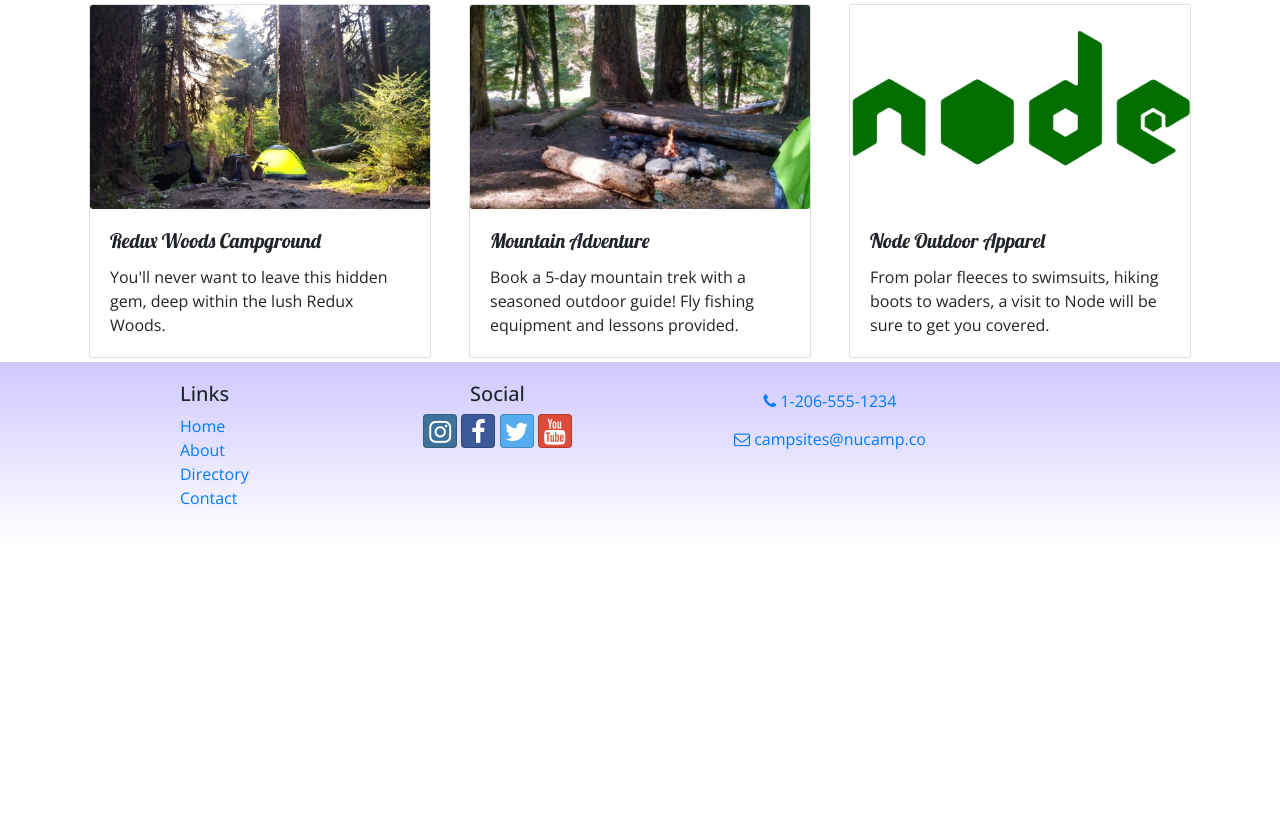
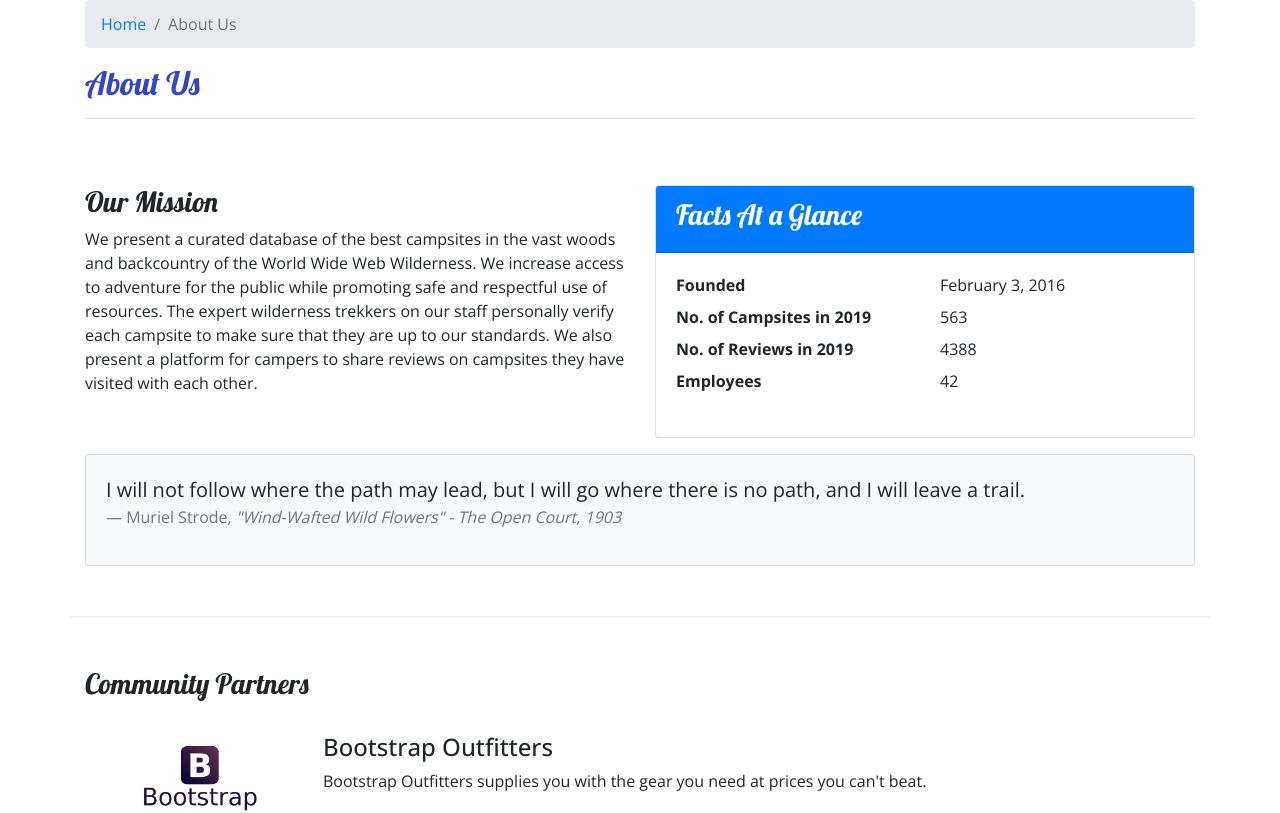
Before and after one commit to mzrickers/nucampsiteReact, a React (Create React App) app: page /aboutus in a window 1280 px wide. Before the commit this address led to /home. Shown: the part 220-1033 px from the top of the page. Before the commit the page ends 800 px from the top, so only its background shows below. Built offline with nearby package versions, Linux system fonts and the light colour scheme.

Commit message:
Week 3 Assignment

```diff
--- /dev/null
+++ b/src/components/AboutComponent.js
@@ -0,0 +1,95 @@
+import React from 'react';
+import { Breadcrumb, BreadcrumbItem, Card, CardBody, CardHeader, Media } from 'reactstrap';
+import { Link } from 'react-router-dom';
+
+
+
+
+function RenderPartner({partner}) {
+    if (partner) {
+        return (
+            <React.Fragment>
+                <Media object src={partner.image} alt={partner.name} width='150' />
+                <Media body className="ml-5 mb-4">
+                    <Media heading>{partner.name}</Media>{partner.description}
+                </Media>
+            </React.Fragment>
+        )
+    }
+    return <div />;
+}
+
+
+function About(props) {
+
+    const partners = props.partners.map(partner => {
+        return (
+            <Media tag="li" key={partner.id}>
+                <RenderPartner partner={partner} />
+            </Media>
+        );
+    });
+
+    return (
+        <div className="container">
+            <div className="row">
+                <div className="col">
+                    <Breadcrumb>
+                        <BreadcrumbItem><Link to="/home">Home</Link></BreadcrumbItem>
+                        <BreadcrumbItem active>About Us</BreadcrumbItem>
+                    </Breadcrumb>
+                    <h2>About Us</h2>
+                    <hr />
+                </div>
+            </div>
+            <div className="row row-content">
+                <div className="col-sm-6">
+                    <h3>Our Mission</h3>
+                    <p>We present a curated database of the best campsites in the vast woods and backcountry of the World Wide Web Wilderness. We increase access to adventure for the public while promoting safe and respectful use of resources. The expert wilderness trekkers on our staff personally verify each campsite to make sure that they are up to our standards. We also present a platform for campers to share reviews on campsites they have visited with each other.</p>
+                </div>
+                <div className="col-sm-6">
+                    <Card>
+                        <CardHeader className="bg-primary text-white"><h3>Facts At a Glance</h3></CardHeader>
+                        <CardBody>
+                            <dl className="row">
+                                <dt className="col-6">Founded</dt>
+                                <dd className="col-6">February 3, 2016</dd>
+                                <dt className="col-6">No. of Campsites in 2019</dt>
+                                <dd className="col-6">563</dd>
+                                <dt className="col-6">No. of Reviews in 2019</dt>
+                                <dd className="col-6">4388</dd>
+                                <dt className="col-6">Employees</dt>
+                                <dd className="col-6">42</dd>
+                            </dl>
+                        </CardBody>
+                    </Card>
+                </div>
+                <div className="col">
+                    <Card className="bg-light mt-3">
+                        <CardBody>
+                            <blockquote className="blockquote">
+                                <p className="mb-0">I will not follow where the path may lead, but I will go where there is no path, and I will leave a trail.</p>
+                                <footer className="blockquote-footer">Muriel Strode,{' '}
+                                    <cite title="Source Title">"Wind-Wafted Wild Flowers" -
+                                    The Open Court, 1903</cite>
+                                </footer>
+                            </blockquote>
+                        </CardBody>
+                    </Card>
+                </div>
+            </div>
+            <div className="row row-content">
+                <div className="col-12">
+                    <h3>Community Partners</h3>
+                </div>
+                <div className="col mt-4">
+                    <Media list>
+                        {partners}
+                    </Media>
+                </div>
+            </div>
+        </div>
+    );
+}
+
+export default About;
--- a/src/components/CampsiteInfoComponent.js
+++ b/src/components/CampsiteInfoComponent.js
@@ -1,5 +1,5 @@
 import React from 'react';
-import { Card, CardImg, CardText, CardBody, CardTitle, Breadcrumb, BreadcrumbItem } from 'reactstrap';
+import { Card, CardImg, CardText, CardBody, Breadcrumb, BreadcrumbItem } from 'reactstrap';
 import { Link } from 'react-router-dom';
 
 function RenderCampsite({campsite}) {
--- a/src/components/HeaderComponent.js
+++ b/src/components/HeaderComponent.js
@@ -1,7 +1,7 @@
 import React, { Component } from 'react';
 import { Nav, Navbar, NavbarBrand, NavbarToggler, Collapse, NavItem, Jumbotron } from 'reactstrap';
 import { NavLink } from 'react-router-dom';
-import { render } from '@testing-library/react';
+
 
 class Header extends Component {
 
--- a/src/components/MainComponent.js
+++ b/src/components/MainComponent.js
@@ -5,6 +5,7 @@
 import Footer from './FooterComponent';
 import Home from './HomeComponent';
 import Contact from './ContactComponent';
+import About from './AboutComponent';
 import { Switch, Route, Redirect } from 'react-router-dom';
 import { CAMPSITES } from '../shared/campsites';
 import { COMMENTS } from '../shared/comments';
@@ -53,6 +54,7 @@
                     <Route exact path='/directory' render={() => <Directory campsites={this.state.campsites} />} />
                     <Route path='/directory/:campsiteId' component={CampsiteWithId} />
                     <Route exact path='/contactus' component={Contact} />
+                    <Route exact path='/aboutus' render={() => <About partners={this.state.partners} />} />
                     <Redirect to='/home' />
                 </Switch>
                 <Footer />
```
